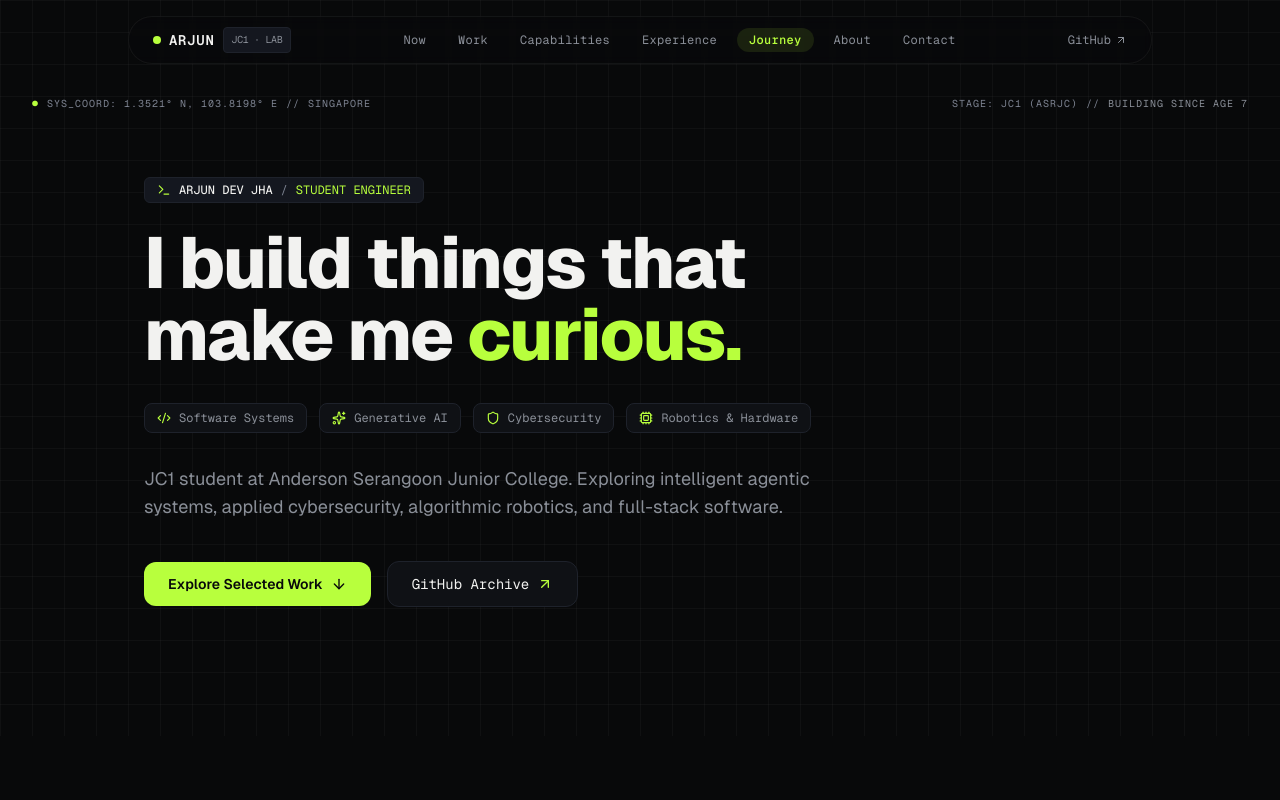
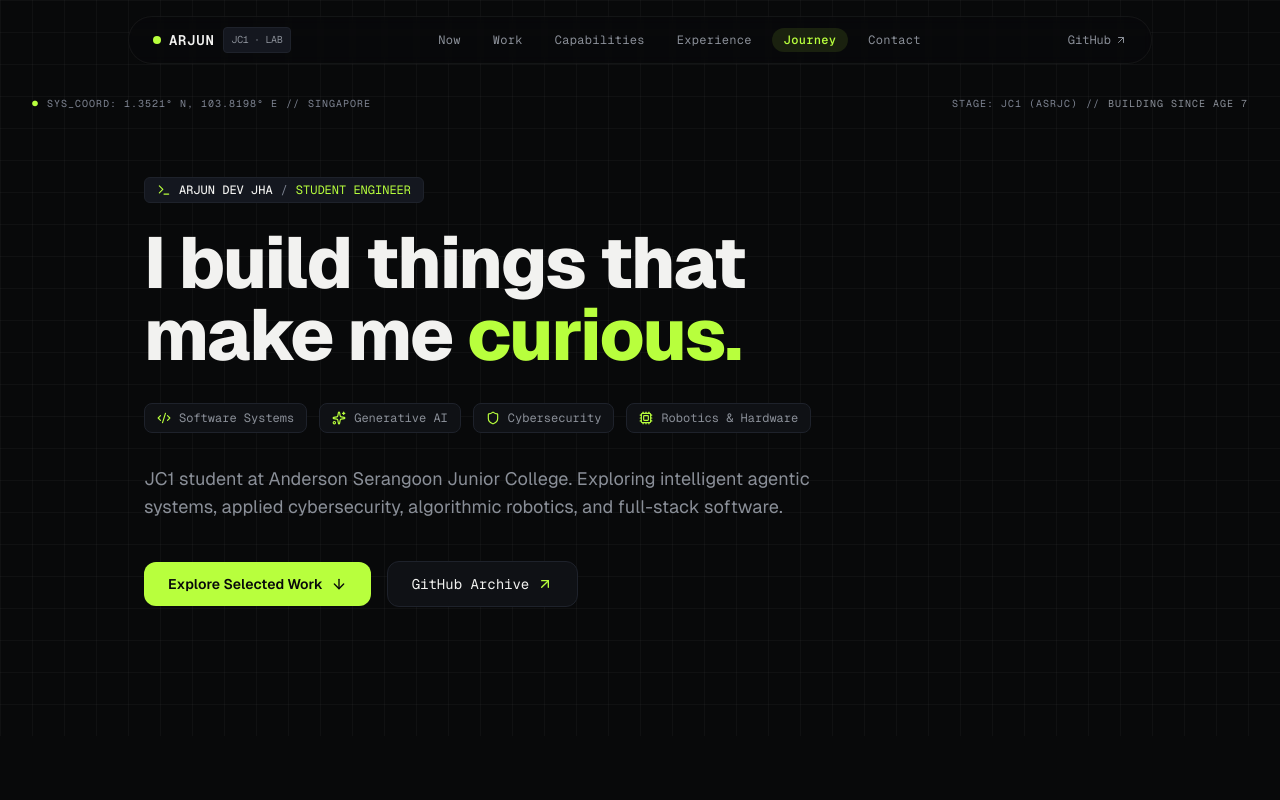
Before and after one commit to Arjundevjha/arjun-portfolio, a Next.js app: page / in a window 1280 px wide. Shown: the top 800 px of the page. Built offline with nearby package versions, Linux system fonts and the light colour scheme.

Commit message:
feat(layout): remove 6th section (about/narrative) and re-index contact to section 06

```diff
--- a/src/app/page.tsx
+++ b/src/app/page.tsx
@@ -5,7 +5,6 @@ import { Projects } from "@/components/projects"
 import { Capabilities } from "@/components/capabilities"
 import { Experience } from "@/components/experience"
 import { Journey } from "@/components/journey"
-import { About } from "@/components/about"
 import { Footer } from "@/components/footer"
 
 export default function Home() {
@@ -18,7 +17,6 @@ export default function Home() {
       <Capabilities />
       <Experience />
       <Journey />
-      <About />
       <Footer />
     </main>
   )
--- a/src/components/footer.tsx
+++ b/src/components/footer.tsx
@@ -21,7 +21,7 @@ export function Footer() {
                 <div className="flex items-center justify-between mb-12">
                     <div className="flex items-center gap-3">
                         <span className="font-mono text-xs text-primary font-bold px-2 py-0.5 rounded bg-primary/10 border border-primary/20">
-                            07
+                            06
                         </span>
                         <h2 className="text-2xl sm:text-3xl font-bold tracking-tight text-[#F2F2F0]">
                             Connect & Collaborate
--- a/src/components/navbar.tsx
+++ b/src/components/navbar.tsx
@@ -11,7 +11,6 @@ const navItems = [
     { name: "Capabilities", href: "#capabilities" },
     { name: "Experience", href: "#experience" },
     { name: "Journey", href: "#journey" },
-    { name: "About", href: "#about" },
     { name: "Contact", href: "#contact" },
 ]
 
```
